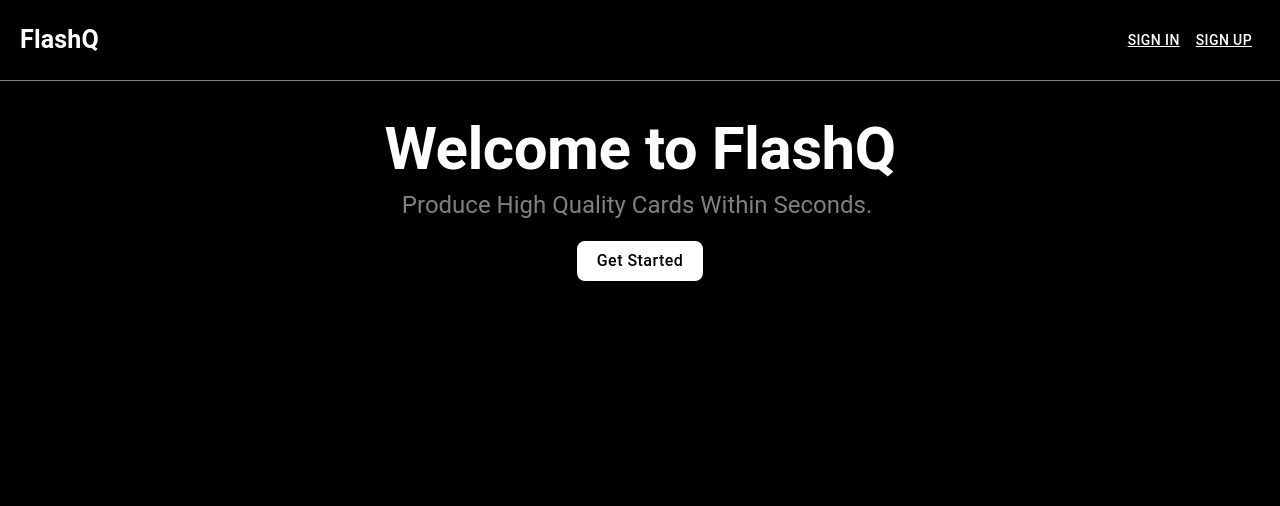
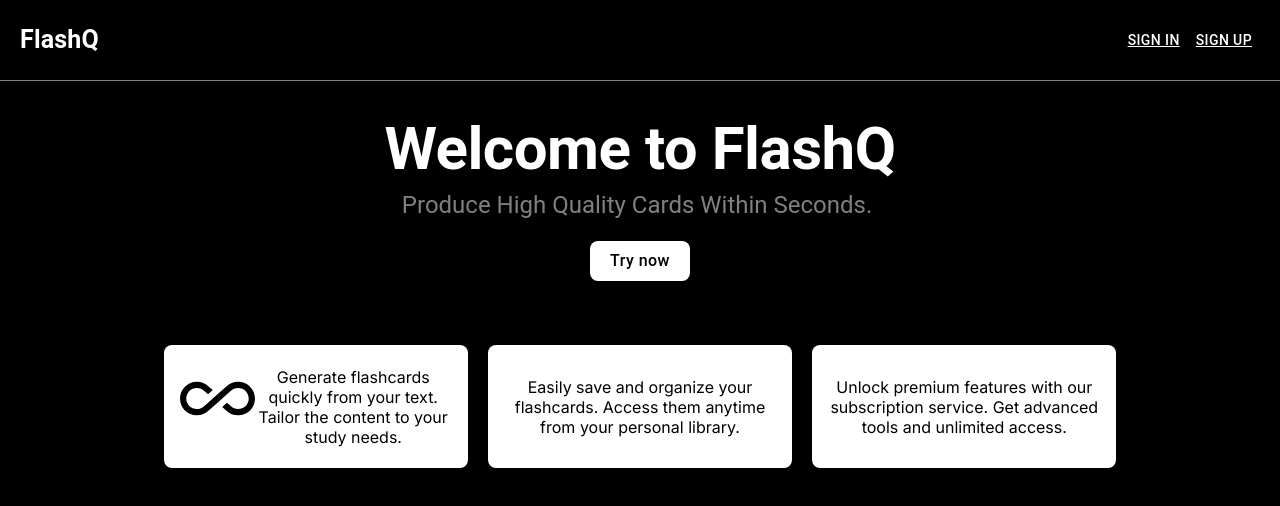
Before and after one commit to imanj1470/AI_flashcard, a Next.js app: page / in a window 1280 px wide. Shown: the top 506 px of the page. Built offline with nearby package versions, Linux system fonts and the light colour scheme; no server answers.

Commit message:
homepage additions

```diff
--- a/app/api/generate/route.js
+++ b/app/api/generate/route.js
@@ -12,9 +12,9 @@ const systemPrompt = `You are a flashcard creator. Your primary goal is to gener
 7. Ensure Clarity: Review each flashcard to ensure that the questions and answers are clear, unambiguous, and directly related to the key concepts.
 8. Organize Systematically: Arrange the flashcards in a logical order, grouping related concepts together to facilitate easier learning and review.
 9. Review and Revise: After creating the flashcards, review them to check for accuracy, clarity, and completeness. Make any necessary revisions to improve their effectiveness.
-10. Aim to create a balanced set of flashcards that covers the topics comprehensively
-11. Only generate 10 flashcards.
-12. Dont use more than 12 words
+10. Aim to create a balanced set of flashcards that covers all the topics comprehensively.
+11. Only generate 10 to 15 flashcards.
+12. Dont use more than 12 words, however use as many words required to get the correct factual information across required.
 
 Return in the following JSON format
 {
--- a/app/flashcard/page.js
+++ b/app/flashcard/page.js
@@ -88,10 +88,10 @@ export default function Flashcard() {
                                             }
                                         }}>
                                             <div>
-                                                <div><Typography variant="h5"
+                                                <div><Typography variant="h6"
                                                     component="div">{flashcard.front}</Typography>
                                                 </div>
-                                                <div><Typography variant="h5"
+                                                <div><Typography variant="h6"
                                                     component="div">{flashcard.back}</Typography>
                                                 </div>
                                             </div>
--- a/app/generate/page.js
+++ b/app/generate/page.js
@@ -18,7 +18,7 @@ export default function Generate() {
     const router = useRouter()
 
     useEffect(() => {
-        if (!isSignedIn) {     //this redirectts users who are not signed in. uncomment for production
+        if (!isSignedIn) {     //this redirectts users who are not signed in.
             router.push('/');
         }
     }, [isSignedIn, router]);
@@ -154,10 +154,10 @@ export default function Generate() {
                                                     }
                                                 }}>
                                                     <div>
-                                                        <div><Typography variant="h5"
+                                                        <div><Typography variant="h6"
                                                             component="div">{flashcard.front}</Typography>
                                                         </div>
-                                                        <div><Typography variant="h5"
+                                                        <div><Typography variant="h6"
                                                             component="div">{flashcard.back}</Typography>
                                                         </div>
                                                     </div>
--- a/app/page.js
+++ b/app/page.js
@@ -6,10 +6,36 @@ import { SignedIn, SignedOut, UserButton } from "@clerk/nextjs";
 import { Toolbar, Typography, Container, AppBar, Button, Box, Link } from "@mui/material";
 import Head from "next/head"; // Correct import for Head
 import { Typewriter } from 'react-simple-typewriter';
+import { useRouter } from "next/navigation"
+import { Layout } from './/components/layout'; //navbar layout
+import { useUser, useAuth } from "@clerk/nextjs"
 
-import {Layout} from './/components/layout'; //navbar layout
+import {AllInclusive as AllInclusiveIcon,} from '@mui/icons-material';
 
 export default function Home() {
+  const router = useRouter()
+  const { isLoaded, isSignedIn, user } = useUser() //use []??
+
+  const handleSubmit = async () => {
+    const checkoutSession = await fetch("/api/checkout_session", {
+      method: "POST",
+      headers: {
+        origin: "http://localhost:3000",
+      },
+    })
+    const checkoutSessionJson = await checkoutSession.json()
+    if (checkoutSession.statusCode === 500){
+      console.error(checkoutSession.message)
+      return
+    }
+    const stripe = await getStripe()
+    const {error} = await stripe.redirectToChecout({
+      sessionId: checkoutSessionJson.id
+    })
+    if (error) {
+      console.warn(error.message)
+    }
+  }
   return (
     <>
       <Layout>
@@ -28,9 +54,87 @@ export default function Home() {
           />
         </Typography>
 
-        <Button variant="contained" color="primary" sx={{ mt: 2, backgroundColor: "white", color: "black", borderRadius: 2, paddingLeft: 2.5, paddingRight: 2.5, fontSize: 16, textTransform: "none", '&:hover': { backgroundColor: "#DCDCDC", color: "black" }, }}>
-          Get Started</Button>
-    </Layout >
+        <Button onClick={() => {
+          if (!isSignedIn) {
+            router.push('/sign-up')
+          } else {
+            router.push('/generate')
+          }
+        }
+        } variant="contained" color="primary" sx={{ mt: 2, backgroundColor: "white", color: "black", borderRadius: 2, paddingLeft: 2.5, paddingRight: 2.5, fontSize: 16, textTransform: "none", '&:hover': { backgroundColor: "#DCDCDC", color: "black" }, }}
+        >Try now</Button>
+
+    <Box
+      sx={{
+        display: 'flex',
+        justifyContent: 'center', // Center horizontally
+        gap: 4, // Space between boxes
+        backgroundColor: 'black', // Background color of the parent container
+        p: 4, // Padding of the parent container
+        mt: 4, // Margin top
+      }}
+    >
+      <Box
+        sx={{
+          display: 'flex',
+          justifyContent: 'space-between',
+          width: '80%',
+        }}
+      >
+        <Box
+          sx={{
+            flex: 1,
+            margin: '0 10px',
+            backgroundColor: 'white',
+            borderRadius: '8px',
+            padding: 2,
+            display: 'flex',
+            justifyContent: 'center',
+            alignItems: 'center',
+          }}
+        >
+          <AllInclusiveIcon sx={{
+        fontSize: 75, // Size of the icon
+        color: 'black', // Color of the icon
+        mb: 2, // Margin bottom to space between icon and text
+      }}/>
+          <Typography color="black" variant="h8">Generate flashcards quickly from your text. Tailor the content to your study needs.</Typography>
+        </Box>
+
+        <Box
+          sx={{
+            flex: 1,
+            margin: '0 10px',
+            backgroundColor: 'white',
+            borderRadius: '8px',
+            padding: 2,
+            display: 'flex',
+            justifyContent: 'center',
+            alignItems: 'center',
+          }}
+        >
+          <Typography color="black" variant="h8">Easily save and organize your flashcards. Access them anytime from your personal library.</Typography>
+        </Box>
+
+        <Box
+          sx={{
+            flex: 1,
+            margin: '0 10px',
+            backgroundColor: 'white',
+            borderRadius: '8px',
+            padding: 2,
+            display: 'flex',
+            justifyContent: 'center',
+            alignItems: 'center',
+          }}
+        >
+          <Typography color="black" variant="h8">Unlock premium features with our subscription service. Get advanced tools and unlimited access.</Typography>
+        </Box>
+      </Box>
+    </Box>
+
+      </Layout >
+
     </>
   );
 }
--- a/package.json
+++ b/package.json
@@ -12,6 +12,7 @@
     "@clerk/nextjs": "^5.3.1",
     "@emotion/react": "^11.13.0",
     "@emotion/styled": "^11.13.0",
+    "@mui/icons-material": "^5.16.7",
     "@mui/material": "^5.16.7",
     "@next/env": "^14.2.5",
     "@stripe/stripe-js": "^4.3.0",
```
Also changed, not shown: 1 other file (tests, documents, lock files or other folders).
